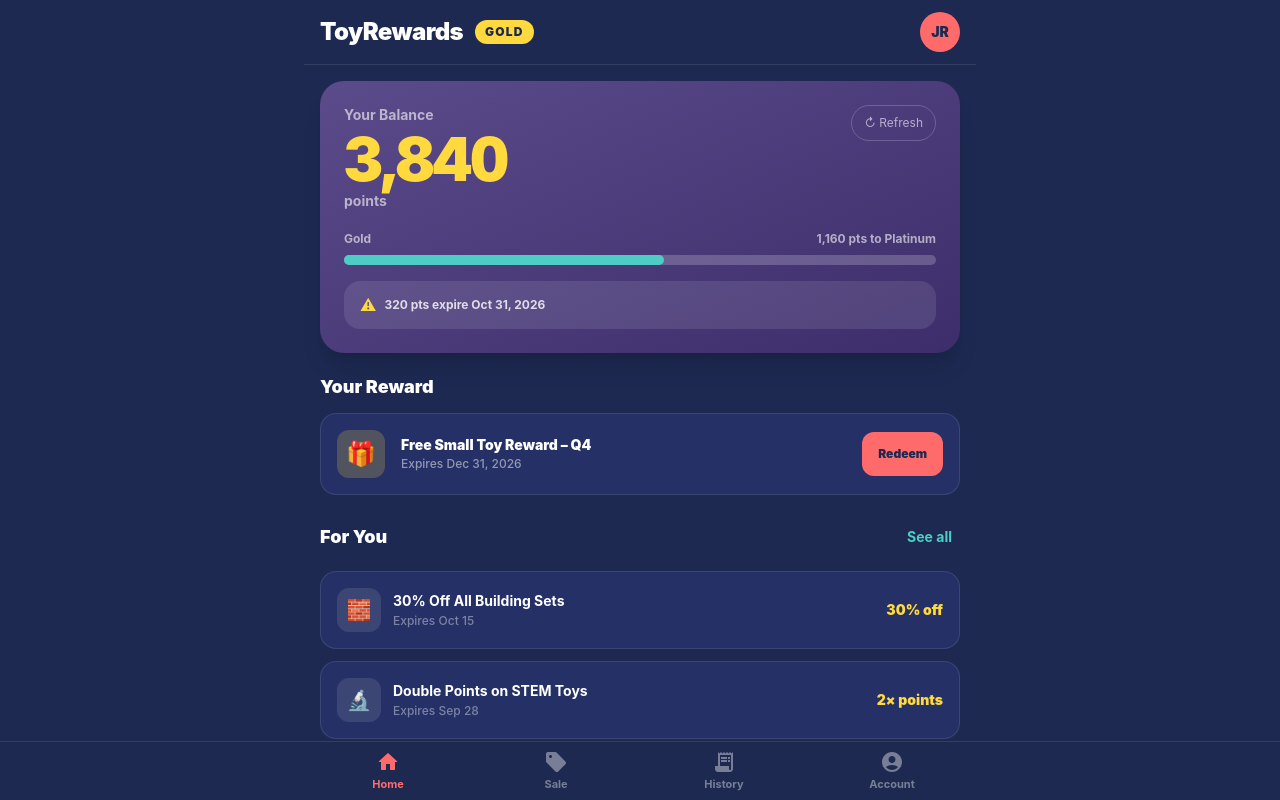
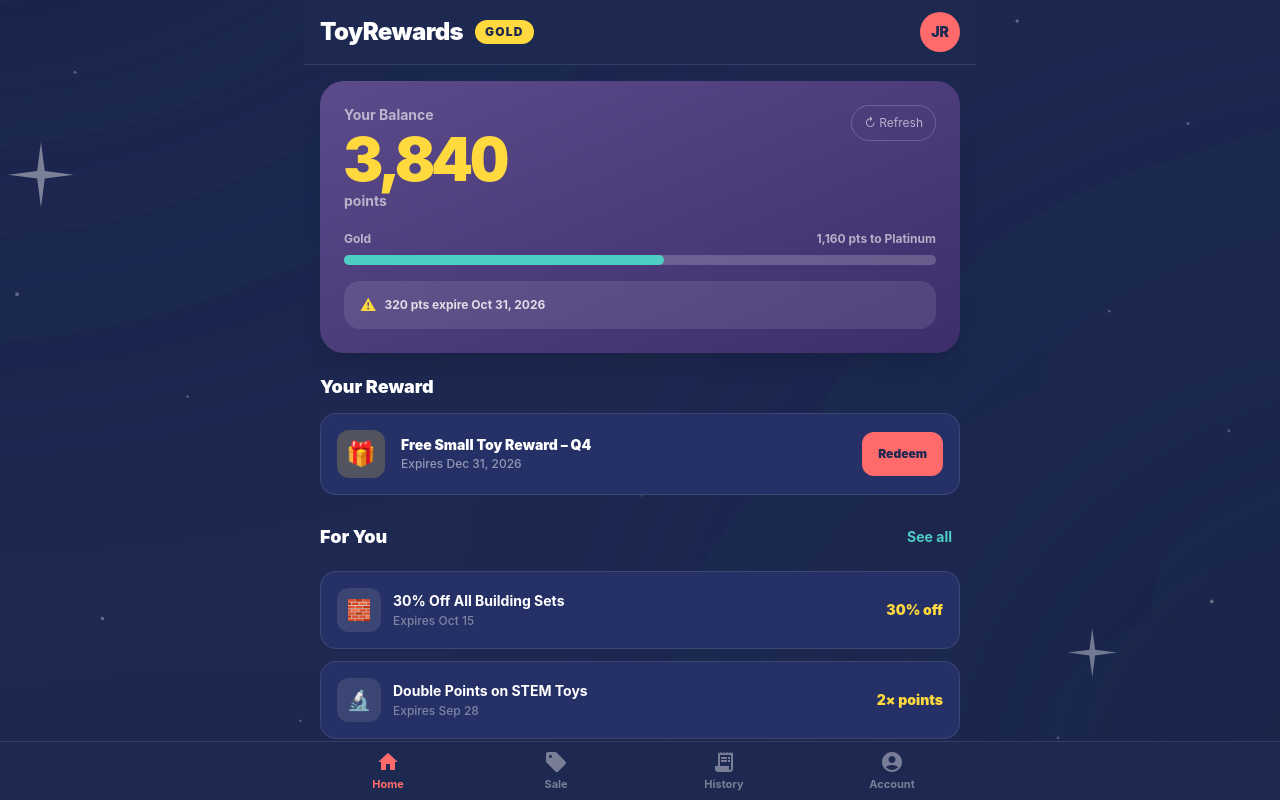
Before and after one commit to amytrompeterS/loyalty-member-app, a React (Vite) app: page / in a window 1280 px wide. Shown: the top 800 px of the page. Built offline with nearby package versions, Linux system fonts and the light colour scheme.

Commit message:
Added night sky background

```diff
--- a/src/App.tsx
+++ b/src/App.tsx
@@ -2,6 +2,7 @@ import { useState, useCallback } from 'react'
 import { BrowserRouter, Routes, Route } from 'react-router-dom'
 import TopBar from './components/TopBar'
 import BottomNav from './components/BottomNav'
+import StarBackground from './components/StarBackground'
 import Home from './pages/Home'
 import Sale from './pages/Sale'
 import StoreLocator from './pages/StoreLocator'
@@ -18,7 +19,6 @@ export default function App() {
 
   const handleRefresh = useCallback(() => {
     setRefreshing(true)
-    // Simulate a short network delay before "refreshing" from local JSON
     setTimeout(() => {
       setData({ ...memberData })
       setRefreshing(false)
@@ -27,7 +27,11 @@ export default function App() {
 
   return (
     <BrowserRouter>
-      <div className="min-h-screen bg-[#1D2951] flex flex-col max-w-2xl mx-auto">
+      {/* Star background renders behind everything, outside the max-width container
+          so it fills the full viewport edge-to-edge */}
+      <StarBackground />
+
+      <div className="relative z-10 min-h-screen bg-[#1D2951]/0 flex flex-col max-w-2xl mx-auto">
         <TopBar
           memberName={data.member.name}
           tier={data.member.tier}
--- /dev/null
+++ b/src/components/StarBackground.tsx
@@ -0,0 +1,117 @@
+// Purely decorative — aria-hidden throughout, pointer-events-none
+// Fixed position so it stays put while content scrolls
+
+// 4-pointed sparkle shape (centered at origin, unit radius ~6)
+const SPARKLE = 'M 0,-6 L 0.7,-0.7 L 6,0 L 0.7,0.7 L 0,6 L -0.7,0.7 L -6,0 L -0.7,-0.7 Z'
+
+interface Dot   { x: number; y: number; r: number; o: number }
+interface Spark { x: number; y: number; s: number; o: number }
+
+// Coordinate space: 375 × 812 (iPhone-sized, SVG scales to fill any screen)
+const DOTS: Dot[] = [
+  { x: 18,  y: 42,  r: 0.55, o: 0.35 }, { x: 52,  y: 18,  r: 0.40, o: 0.25 },
+  { x: 95,  y: 55,  r: 0.50, o: 0.30 }, { x: 140, y: 22,  r: 0.35, o: 0.22 },
+  { x: 198, y: 70,  r: 0.60, o: 0.38 }, { x: 248, y: 38,  r: 0.45, o: 0.28 },
+  { x: 305, y: 15,  r: 0.50, o: 0.35 }, { x: 355, y: 60,  r: 0.35, o: 0.25 },
+  { x: 28,  y: 115, r: 0.45, o: 0.25 }, { x: 75,  y: 145, r: 0.55, o: 0.32 },
+  { x: 128, y: 98,  r: 0.40, o: 0.22 }, { x: 185, y: 130, r: 0.50, o: 0.35 },
+  { x: 238, y: 105, r: 0.35, o: 0.25 }, { x: 288, y: 155, r: 0.60, o: 0.28 },
+  { x: 340, y: 120, r: 0.45, o: 0.32 }, { x: 362, y: 170, r: 0.30, o: 0.22 },
+  { x: 10,  y: 200, r: 0.50, o: 0.28 }, { x: 60,  y: 235, r: 0.40, o: 0.25 },
+  { x: 112, y: 195, r: 0.55, o: 0.35 }, { x: 168, y: 220, r: 0.45, o: 0.22 },
+  { x: 222, y: 250, r: 0.50, o: 0.32 }, { x: 275, y: 215, r: 0.35, o: 0.25 },
+  { x: 330, y: 245, r: 0.60, o: 0.28 }, { x: 358, y: 210, r: 0.40, o: 0.22 },
+  { x: 22,  y: 310, r: 0.45, o: 0.25 }, { x: 78,  y: 285, r: 0.50, o: 0.32 },
+  { x: 135, y: 330, r: 0.40, o: 0.28 }, { x: 190, y: 300, r: 0.55, o: 0.35 },
+  { x: 245, y: 340, r: 0.35, o: 0.22 }, { x: 298, y: 295, r: 0.50, o: 0.32 },
+  { x: 348, y: 325, r: 0.45, o: 0.25 }, { x: 5,   y: 375, r: 0.60, o: 0.28 },
+  { x: 55,  y: 405, r: 0.40, o: 0.25 }, { x: 108, y: 370, r: 0.50, o: 0.35 },
+  { x: 165, y: 410, r: 0.35, o: 0.22 }, { x: 218, y: 385, r: 0.50, o: 0.32 },
+  { x: 272, y: 420, r: 0.55, o: 0.28 }, { x: 325, y: 380, r: 0.40, o: 0.25 },
+  { x: 360, y: 415, r: 0.45, o: 0.22 }, { x: 30,  y: 470, r: 0.50, o: 0.32 },
+  { x: 88,  y: 500, r: 0.35, o: 0.25 }, { x: 142, y: 460, r: 0.60, o: 0.35 },
+  { x: 200, y: 495, r: 0.45, o: 0.28 }, { x: 255, y: 470, r: 0.50, o: 0.25 },
+  { x: 310, y: 505, r: 0.40, o: 0.22 }, { x: 355, y: 465, r: 0.55, o: 0.32 },
+  { x: 15,  y: 555, r: 0.45, o: 0.25 }, { x: 68,  y: 585, r: 0.50, o: 0.32 },
+  { x: 122, y: 545, r: 0.40, o: 0.22 }, { x: 178, y: 575, r: 0.55, o: 0.35 },
+  { x: 232, y: 555, r: 0.35, o: 0.25 }, { x: 285, y: 590, r: 0.50, o: 0.28 },
+  { x: 338, y: 560, r: 0.45, o: 0.32 }, { x: 365, y: 600, r: 0.30, o: 0.22 },
+  { x: 40,  y: 650, r: 0.50, o: 0.28 }, { x: 95,  y: 680, r: 0.40, o: 0.25 },
+  { x: 150, y: 645, r: 0.60, o: 0.35 }, { x: 205, y: 675, r: 0.45, o: 0.22 },
+  { x: 260, y: 650, r: 0.50, o: 0.32 }, { x: 315, y: 685, r: 0.35, o: 0.25 },
+  { x: 358, y: 660, r: 0.55, o: 0.28 }, { x: 22,  y: 740, r: 0.40, o: 0.25 },
+  { x: 80,  y: 770, r: 0.50, o: 0.32 }, { x: 135, y: 750, r: 0.45, o: 0.22 },
+  { x: 192, y: 780, r: 0.50, o: 0.35 }, { x: 248, y: 760, r: 0.35, o: 0.25 },
+  { x: 302, y: 790, r: 0.60, o: 0.28 }, { x: 352, y: 755, r: 0.40, o: 0.22 },
+]
+
+const SPARKLES: Spark[] = [
+  { x: 32,  y: 68,  s: 1.4, o: 0.45 },
+  { x: 285, y: 105, s: 1.1, o: 0.38 },
+  { x: 148, y: 52,  s: 0.9, o: 0.35 },
+  { x: 12,  y: 340, s: 1.6, o: 0.42 },
+  { x: 355, y: 280, s: 1.0, o: 0.35 },
+  { x: 188, y: 430, s: 0.8, o: 0.32 },
+  { x: 60,  y: 530, s: 1.7, o: 0.45 },
+  { x: 320, y: 480, s: 1.2, o: 0.38 },
+  { x: 140, y: 630, s: 1.0, o: 0.35 },
+  { x: 250, y: 700, s: 1.4, o: 0.42 },
+  { x: 38,  y: 760, s: 0.9, o: 0.32 },
+  { x: 360, y: 740, s: 1.1, o: 0.35 },
+]
+
+export default function StarBackground() {
+  return (
+    <div
+      aria-hidden="true"
+      className="fixed inset-0 pointer-events-none overflow-hidden"
+      style={{ zIndex: 0 }}
+    >
+      <svg
+        width="100%"
+        height="100%"
+        viewBox="0 0 375 812"
+        preserveAspectRatio="xMidYMid slice"
+        xmlns="http://www.w3.org/2000/svg"
+      >
+        <defs>
+          {/* Soft glow for larger sparkles */}
+          <filter id="glow" x="-50%" y="-50%" width="200%" height="200%">
+            <feGaussianBlur stdDeviation="1.5" result="blur" />
+            <feMerge>
+              <feMergeNode in="blur" />
+              <feMergeNode in="SourceGraphic" />
+            </feMerge>
+          </filter>
+          {/* Heavy blur for cloud blobs */}
+          <filter id="cloud-blur" x="-60%" y="-60%" width="220%" height="220%">
+            <feGaussianBlur stdDeviation="55" />
+          </filter>
+        </defs>
+
+        {/* Subtle dark cloud blobs — just slightly darker than the navy bg */}
+        <ellipse cx="-20"  cy="180" rx="180" ry="140" fill="#162245" opacity="0.55" filter="url(#cloud-blur)" />
+        <ellipse cx="420"  cy="520" rx="160" ry="130" fill="#162245" opacity="0.50" filter="url(#cloud-blur)" />
+        <ellipse cx="80"   cy="720" rx="150" ry="110" fill="#162245" opacity="0.45" filter="url(#cloud-blur)" />
+        <ellipse cx="340"  cy="80"  rx="120" ry="100" fill="#162245" opacity="0.40" filter="url(#cloud-blur)" />
+
+        {/* Small dot stars */}
+        {DOTS.map((d, i) => (
+          <circle key={i} cx={d.x} cy={d.y} r={d.r} fill="white" fillOpacity={d.o} />
+        ))}
+
+        {/* 4-pointed sparkle stars */}
+        {SPARKLES.map((s, i) => (
+          <path
+            key={i}
+            d={SPARKLE}
+            transform={`translate(${s.x}, ${s.y}) scale(${s.s})`}
+            fill="white"
+            fillOpacity={s.o}
+            filter={s.s >= 2.5 ? 'url(#glow)' : undefined}
+          />
+        ))}
+      </svg>
+    </div>
+  )
+}
```
Also changed, not shown: 6 other files (tests, documents, lock files or other folders).
